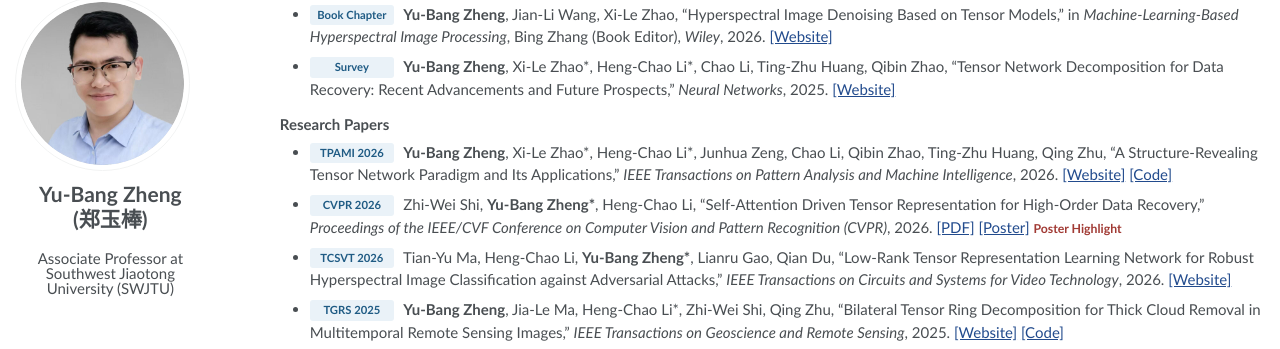
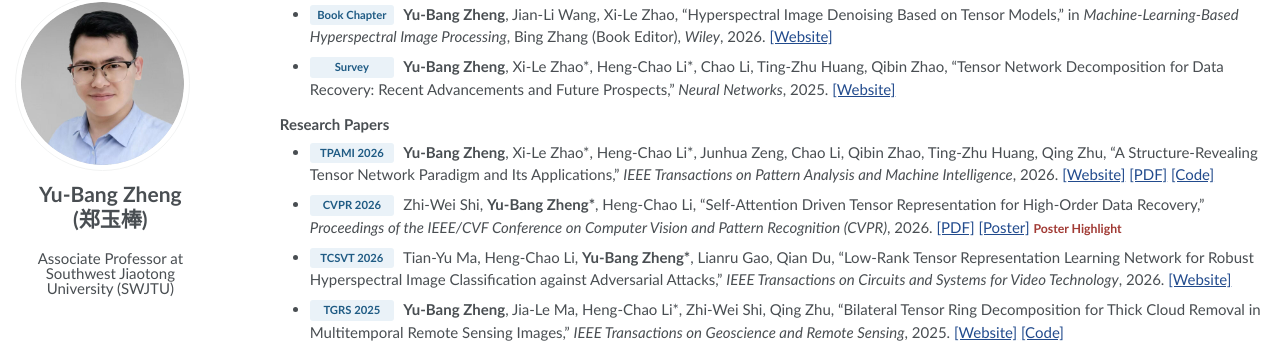
Before and after one commit to YuBangZheng/yubangzheng.github.io, a Jekyll site: the page built from pages/about.md, in a window 1280 px wide and 900 px high, scrolled down 695 px. Shown: the part 95-444 px from the top of the window. Built offline with Jekyll 4.4.1, drawn with Linux system fonts in a browser that asks for light colours.

Commit message:
Update about.md

```diff
--- a/pages/about.md
+++ b/pages/about.md
@@ -69,7 +69,7 @@
 
 ### Research Papers
 
-- <span class="pub-venue">TPAMI 2026</span> **Yu-Bang Zheng**, Xi-Le Zhao\*, Heng-Chao Li\*, Junhua Zeng, Chao Li, Qibin Zhao, Ting-Zhu Huang, Qing Zhu, “A Structure-Revealing Tensor Network Paradigm and Its Applications,” _IEEE Transactions on Pattern Analysis and Machine Intelligence_, 2026. [[Website]](https://ieeexplore.ieee.org/document/11699103) [[Code]](https://yubangzheng.github.io/codes/code_SVDinsTN.zip)
+- <span class="pub-venue">TPAMI 2026</span> **Yu-Bang Zheng**, Xi-Le Zhao\*, Heng-Chao Li\*, Junhua Zeng, Chao Li, Qibin Zhao, Ting-Zhu Huang, Qing Zhu, “A Structure-Revealing Tensor Network Paradigm and Its Applications,” _IEEE Transactions on Pattern Analysis and Machine Intelligence_, 2026. [[Website]](https://ieeexplore.ieee.org/document/11699103) [[PDF]](https://yubangzheng.github.io/papers/TPAMI_SVDinsTN_Zheng.pdf) [[Code]](https://yubangzheng.github.io/codes/code_SVDinsTN.zip)
 
 - <span class="pub-venue">CVPR 2026</span> Zhi-Wei Shi, **Yu-Bang Zheng\***, Heng-Chao Li, “Self-Attention Driven Tensor Representation for High-Order Data Recovery,” _Proceedings of the IEEE/CVF Conference on Computer Vision and Pattern Recognition (CVPR)_, 2026. [[PDF]](https://openaccess.thecvf.com/content/CVPR2026/papers/Shi_Self-Attention_Driven_Tensor_Representation_for_High-Order_Data_Recovery_CVPR_2026_paper.pdf) [[Poster]](https://yubangzheng.github.io/papers/Poster_SADTR.pdf) <span class="publication-note">Poster Highlight</span>
 
```
